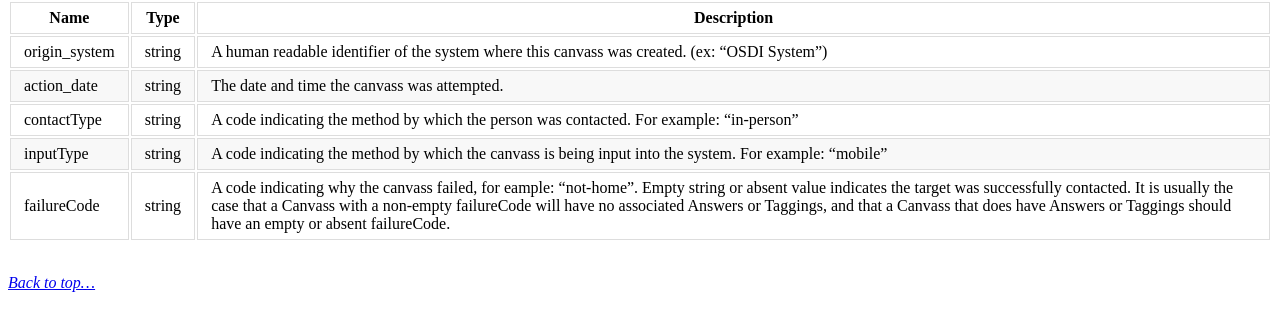
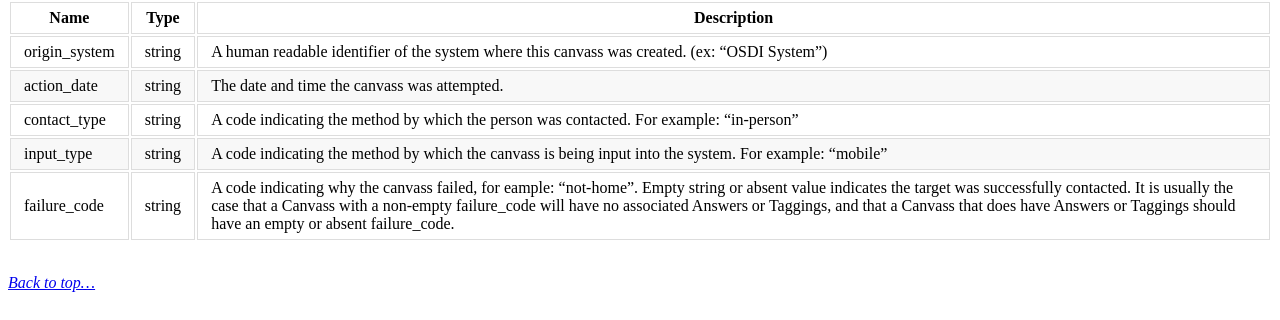
Before and after one commit to opensupporter/osdi-docs, a Jekyll site: the page built from canvasses.md, in a window 1280 px wide and 900 px high, scrolled down 1740 px. Shown: the part 149-469 px from the top of the window. Built offline with Jekyll 4.4.1, drawn with Linux system fonts in a browser that asks for light colours; a style sheet for code colours, icons or effects is not loaded; some of the changed text lies outside the part shown.

Commit message:
camel_case
Signed-off-by: shaisachs <ssachs@ngpvan.com>

```diff
--- a/canvasses.md
+++ b/canvasses.md
@@ -49,9 +49,9 @@
 |-----------    |-----------|--------------
 |origin_system		|string     |A human readable identifier of the system where this canvass was created. (ex: "OSDI System")
 |action_date		|string		|The date and time the canvass was attempted.
-| contactType  | string | A code indicating the method by which the person was contacted.  For example: "in-person"
-| inputType    | string | A code indicating the method by which the canvass is being input into the system. For example: "mobile"
-| failureCode  | string | A code indicating why the canvass failed, for eample: "not-home". Empty string or absent value indicates the target was successfully contacted.  It is usually the case that a Canvass with a non-empty failureCode will have no associated Answers or Taggings, and that a Canvass that does have Answers or Taggings should have an empty or absent failureCode.
+| contact_type  | string | A code indicating the method by which the person was contacted.  For example: "in-person"
+| input_type    | string | A code indicating the method by which the canvass is being input into the system. For example: "mobile"
+| failure_code  | string | A code indicating why the canvass failed, for eample: "not-home". Empty string or absent value indicates the target was successfully contacted.  It is usually the case that a Canvass with a non-empty failure_code will have no associated Answers or Taggings, and that a Canvass that does have Answers or Taggings should have an empty or absent failure_code.
 
 _[Back to top...](#)_
 
@@ -146,9 +146,9 @@
                 "created_date": "2014-03-20T21:04:31Z",
                 "modified_date": "2014-03-20T21:04:31Z",
                 "action_date": "2014-03-18T11:02:15Z",
-                "contactType": "in-person",
-                "inputType": "mobile",
-                "failureCode": "not-home",
+                "contact_type": "in-person",
+                "input_type": "mobile",
+                "failure_code": "not-home",
                 "_links": {
                     "self": {
                         "href": "https://osdi-sample-system.org/api/v1/people/c945d6fe-929e-11e3-a2e9-12313d316c29/canvasses/d91b4b2e-ae0e-4cd3-9ed7-d0ec501b0bc3"
@@ -171,9 +171,9 @@
                 "created_date": "2014-03-20T21:04:31Z",
                 "modified_date": "2014-03-20T21:04:31Z",
                 "action_date": "2014-03-18T11:02:15Z",
-                "contactType": "phoneCall",
-                "inputType": "paper",
-                "failureCode": "",
+                "contact_type": "phoneCall",
+                "input_type": "paper",
+                "failure_code": "",
                 "_links": {
                     "self": {
                         "href": "https://osdi-sample-system.org/api/v1/people/c945d6fe-929e-11e3-a2e9-12313d316c29/canvasses/d91b4b2e-ae0e-4cd3-9ed7-d0ec501b0bcf"
@@ -237,9 +237,9 @@
     "created_date": "2014-03-20T21:04:31Z",
     "modified_date": "2014-03-20T21:04:31Z",
     "action_date": "2014-03-18T11:02:15Z",
-    "contactType": "in-person",
-    "inputType": "mobile",
-    "failureCode": "",
+    "contact_type": "in-person",
+    "input_type": "mobile",
+    "failure_code": "",
     "_links": {
         "self": {
             "href": "https://osdi-sample-system.org/api/v1/people/c945d6fe-929e-11e3-a2e9-12313d316c29/canvasses/d91b4b2e-ae0e-4cd3-9ed7-d0ec501b0bc3"
@@ -288,9 +288,9 @@
     ],
     "origin_system": "OpenSupporter",
     "action_date": "2014-03-18T11:02:15Z",
-    "contactType": "in-person",
-    "inputType": "mobile",
-    "failureCode": "",
+    "contact_type": "in-person",
+    "input_type": "mobile",
+    "failure_code": "",
     "_links" : {
         "osdi:answers": [
           {
@@ -329,9 +329,9 @@
     "created_date": "2014-03-20T21:04:31Z",
     "modified_date": "2014-03-20T21:04:31Z",
     "action_date": "2014-03-18T11:02:15Z",
-    "contactType": "in-person",
-    "inputType": "mobile",
-    "failureCode": "",
+    "contact_type": "in-person",
+    "input_tinput_typeype": "mobile",
+    "failure_code": "",
     "_links": {
         "self": {
             "href": "https://osdi-sample-system.org/api/v1/people/c945d6fe-929e-11e3-a2e9-12313d316c29/canvasses/d91b4b2e-ae0e-4cd3-9ed7-d0ec501b0bc3"
@@ -377,7 +377,7 @@
 OSDI-API-Token:[your api key here]
 
 {
-    "contactType": "phoneCall",
+    "contact_type": "phoneCall",
     "_links" : {
         "osdi:answers": [
           {
@@ -408,9 +408,9 @@
     "created_date": "2014-03-20T21:04:31Z",
     "modified_date": "2014-03-20T21:04:31Z",
     "action_date": "2014-03-18T11:02:15Z",
-    "contactType": "phoneCall",
-    "inputType": "mobile",
-    "failureCode": "",
+    "contact_type": "phoneCall",
+    "input_type": "mobile",
+    "failure_code": "",
     "_links": {
         "self": {
             "href": "https://osdi-sample-system.org/api/v1/people/c945d6fe-929e-11e3-a2e9-12313d316c29/canvasses/d91b4b2e-ae0e-4cd3-9ed7-d0ec501b0bc3"
```
